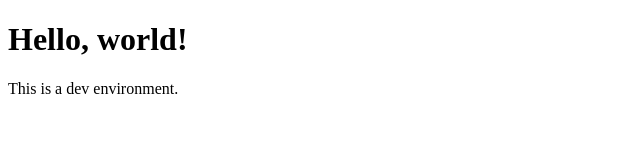
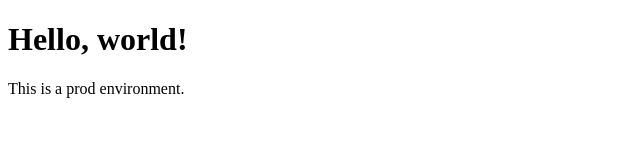
Before and after one commit to JustoMusto/Docker-repo, a plain HTML site: page index.html in a window 1280 px wide. Shown: the full height of the page, 0-640 px from the left. Drawn offline with Linux system fonts and the light colour scheme.

Commit message:
changed static content for prod environment

```diff
--- a/index.html
+++ b/index.html
@@ -5,6 +5,6 @@
   </head>
   <body>
     <h1>Hello, world!</h1>
-    <p>This is a dev environment.</p>
+    <p>This is a prod environment.</p>
   </body>
 </html>
```
